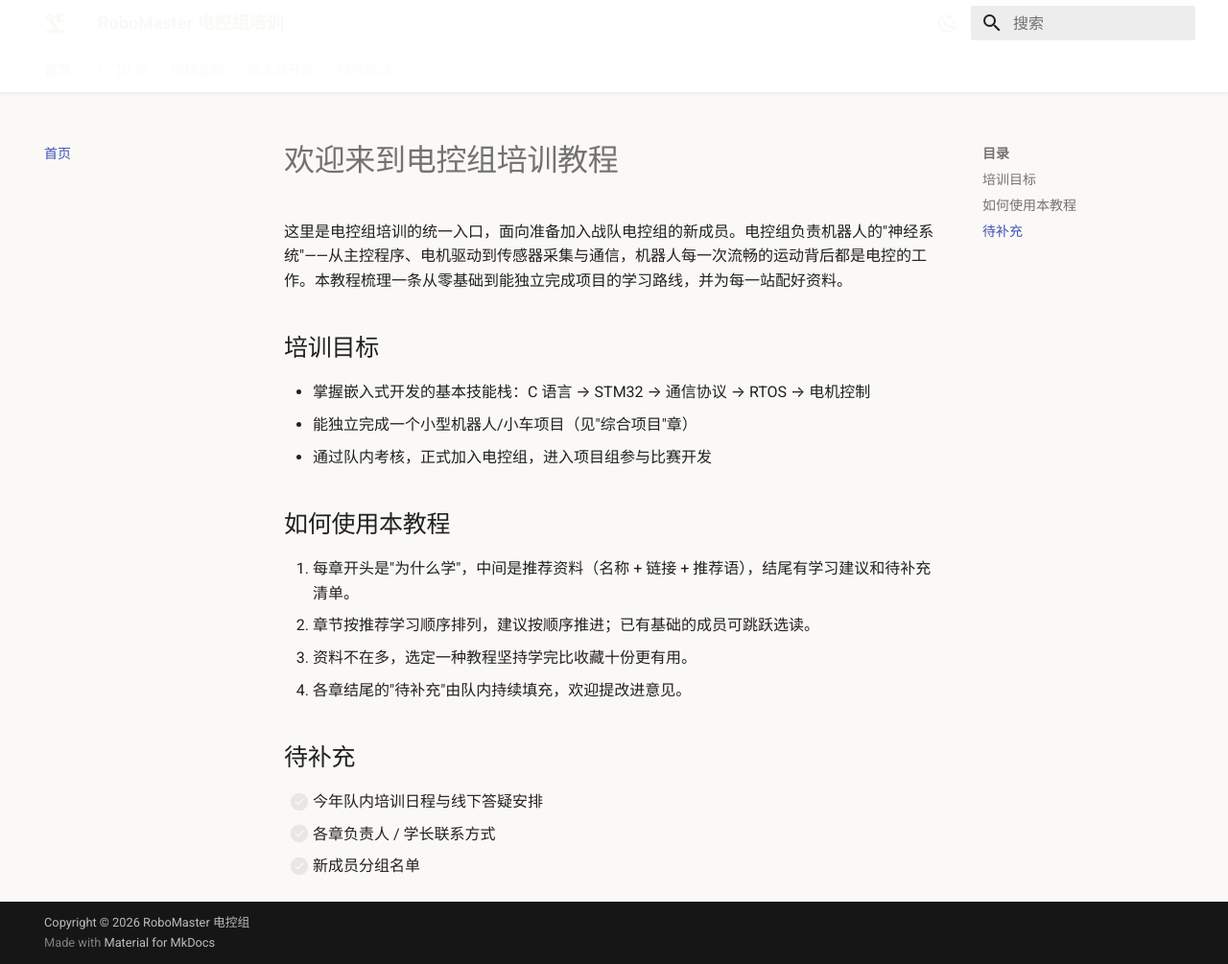
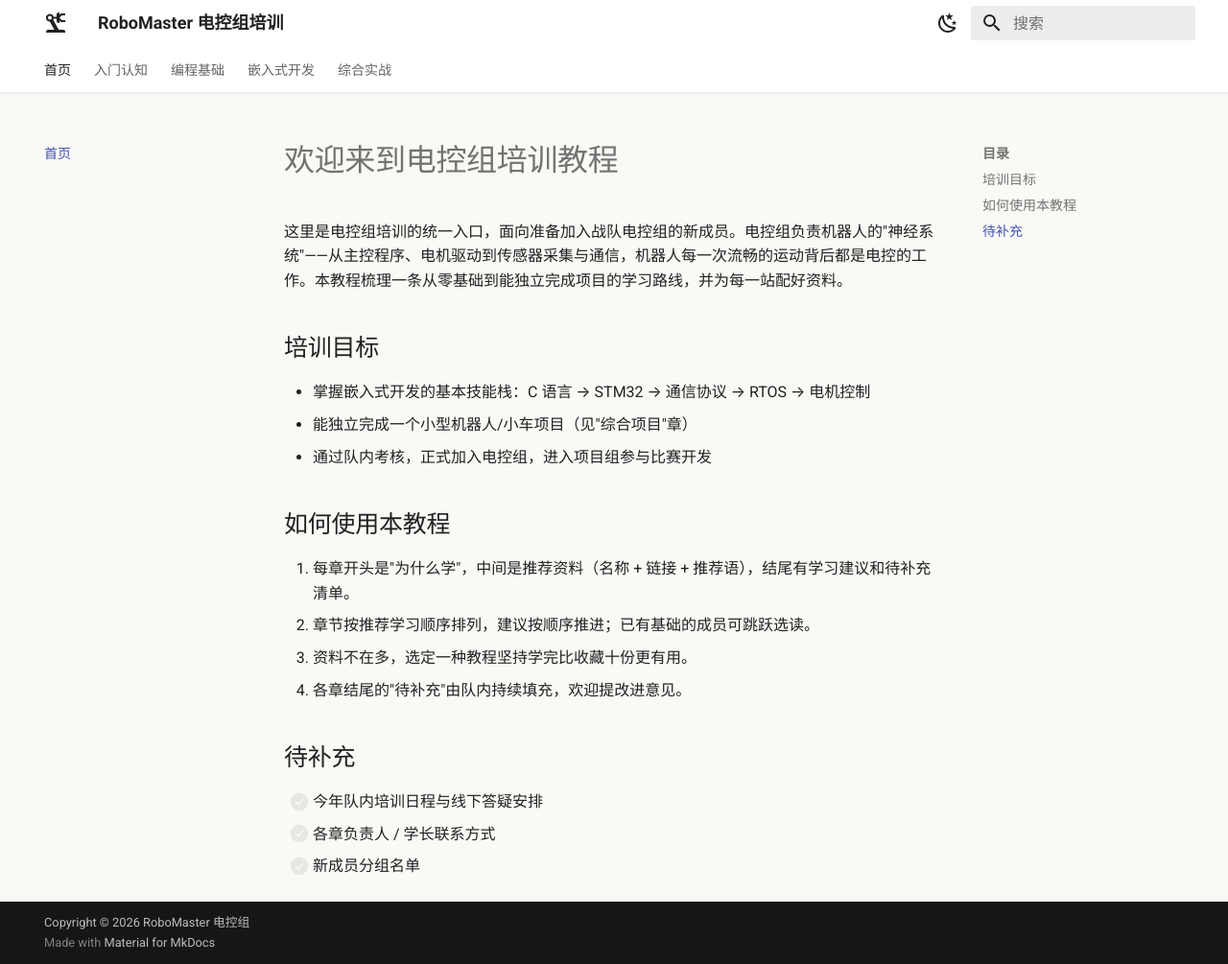
Before and after one commit to Xiaofxx/rm-ec-training, an MkDocs documentation site: the page built from docs/index.md, in a window 1280 px wide and 1005 px high. Shown: the whole window at 96% size. Built offline with MkDocs 1.6.1 and Material for MkDocs 9.7.7, drawn with Linux system fonts in a browser that asks for light colours.

Commit message:
fix: 修复浅色模式页头文字因纸色覆盖导致看不清的问题

```diff
--- a/docs/stylesheets/extra.css
+++ b/docs/stylesheets/extra.css
@@ -1,7 +1,6 @@
 /* 浅色模式下的纸感底色：让页面不是纯白，而是微暖的纸色 */
 [data-md-color-scheme="default"] {
   --md-default-bg-color: #faf9f6;
-  --md-primary-bg-color: #faf9f6;
 }
 
 /* 页头加一条极细的分隔线，避免白底与正文糊在一起 */
```
